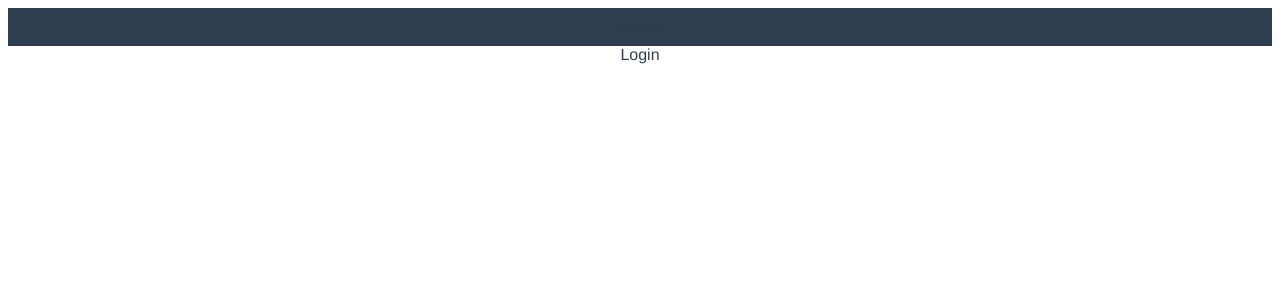
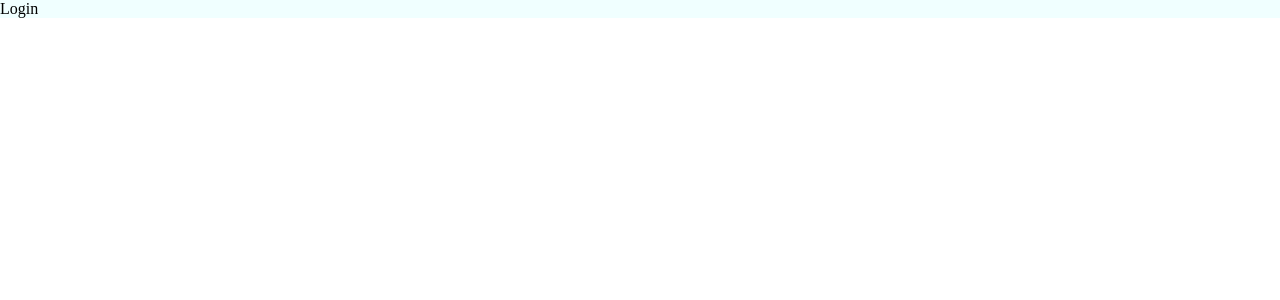
Before and after one commit to ViniciusFavorito/novo-sites, a Vue app: page /login in a window 1280 px wide. Shown: the top 300 px of the page. Built offline with nearby package versions, Linux system fonts and the light colour scheme.

Commit message:
Criando componente Template para conseguir manipular onde não será usado o template usando vuex

```diff
--- a/src/App.vue
+++ b/src/App.vue
@@ -1,22 +1,28 @@
 <template>
   <div id="app">
-    <div id="nav">
-      <div>NavBar</div>
+    <TemplateComponent v-if="useTemplate">
+      <router-view></router-view>
+    </TemplateComponent>
+    <div v-else>
+      <router-view></router-view>
     </div>
-    <router-view></router-view>
   </div>
 </template>
 
+<script>
+import { mapState } from 'vuex'
+export default {
+  computed: {
+    ...mapState([ 'useTemplate' ])
+  }
+}
+</script>
+
 <style>
-#app {
-  font-family: 'Avenir', Helvetica, Arial, sans-serif;
-  -webkit-font-smoothing: antialiased;
-  -moz-osx-font-smoothing: grayscale;
-  text-align: center;
-  color: #2c3e50;
-}
-#nav {
-  padding: 10px;
-  background-color: #2c3e50;
-}
+  body {
+    width: 100vw;
+    height: 100vh;
+    margin: 0;
+    padding: 0;
+  }
 </style>
--- /dev/null
+++ b/src/components/Template.vue
@@ -0,0 +1,14 @@
+<template>
+  <div>
+    Fazer Aqui o template que será exibido em várias páginas
+    <slot></slot>
+  </div>
+</template>
+
+<script>
+export default {
+  name: 'Template'
+}
+</script>
+
+<style></style>
--- a/src/main.js
+++ b/src/main.js
@@ -5,7 +5,11 @@ import store from './store/index'
 import firebase from 'firebase'
 import { firebaseConfig } from './../credentials'
 
+import TemplateComponent from './components/Template'
+
 firebase.initializeApp(firebaseConfig)
+
+Vue.component('TemplateComponent', TemplateComponent)
 
 Vue.config.productionTip = false
 
--- a/src/store/index.js
+++ b/src/store/index.js
@@ -9,7 +9,17 @@ export default new Vuex.Store({
   modules: {
     User
   },
-  state: {},
-  mutations: {},
-  actions: {}
+  state: {
+    useTemplate: true
+  },
+  mutations: {
+    CHANGE_USE_TEMPLATE (state, payload) {
+      state.useTemplate = payload
+    }
+  },
+  actions: {
+    changeUseTemplate (context, option) {
+      context.commit('CHANGE_USE_TEMPLATE', option)
+    }
+  }
 })
--- a/src/views/Login.vue
+++ b/src/views/Login.vue
@@ -1,5 +1,26 @@
 <template>
-  <div>
+  <div id="container">
     Login
   </div>
 </template>
+
+<script>
+import store from '../store'
+
+export default {
+  beforeRouteEnter (to, from, next) {
+    store.dispatch('changeUseTemplate', false)
+    next()
+  }
+}
+</script>
+
+<style scoped>
+#container {
+  display: flex;
+  width: 100%;
+  height: 100%;
+  background-color: azure;
+  flex-direction: column;
+}
+</style>
```
